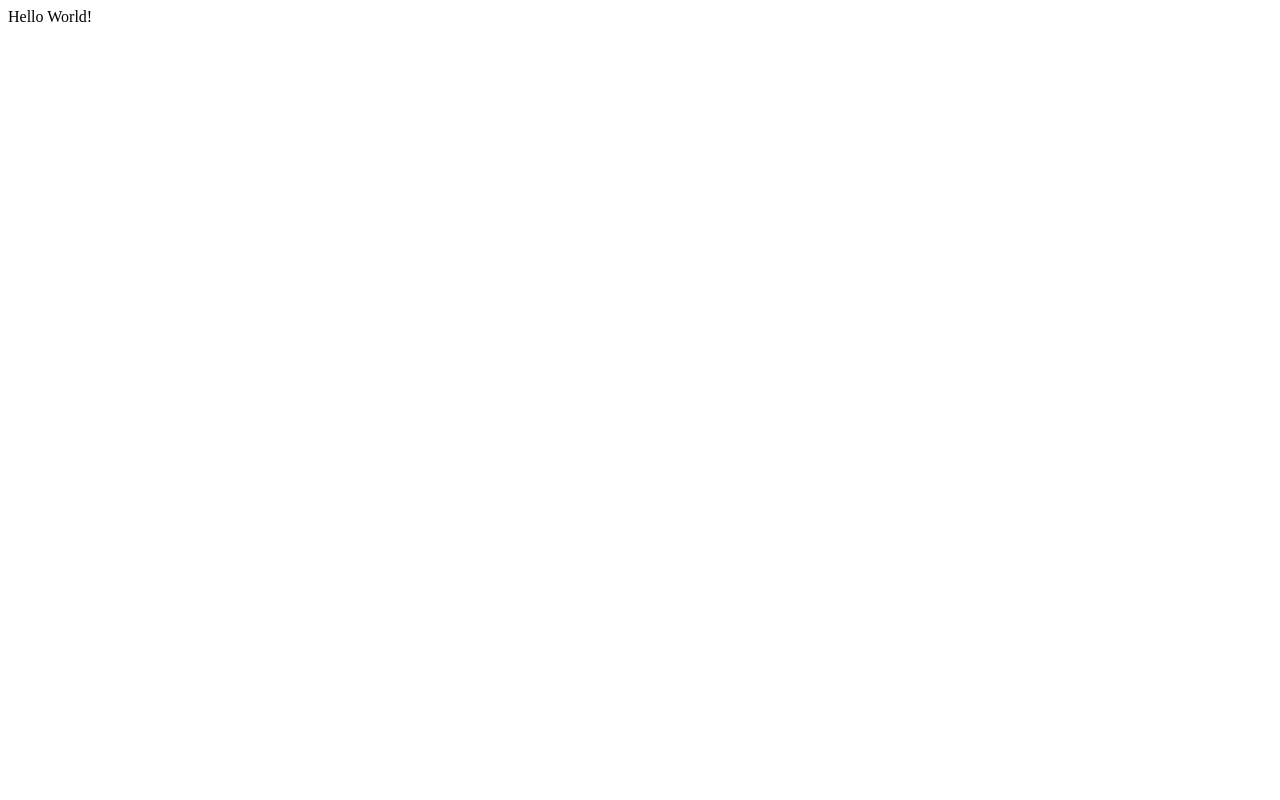
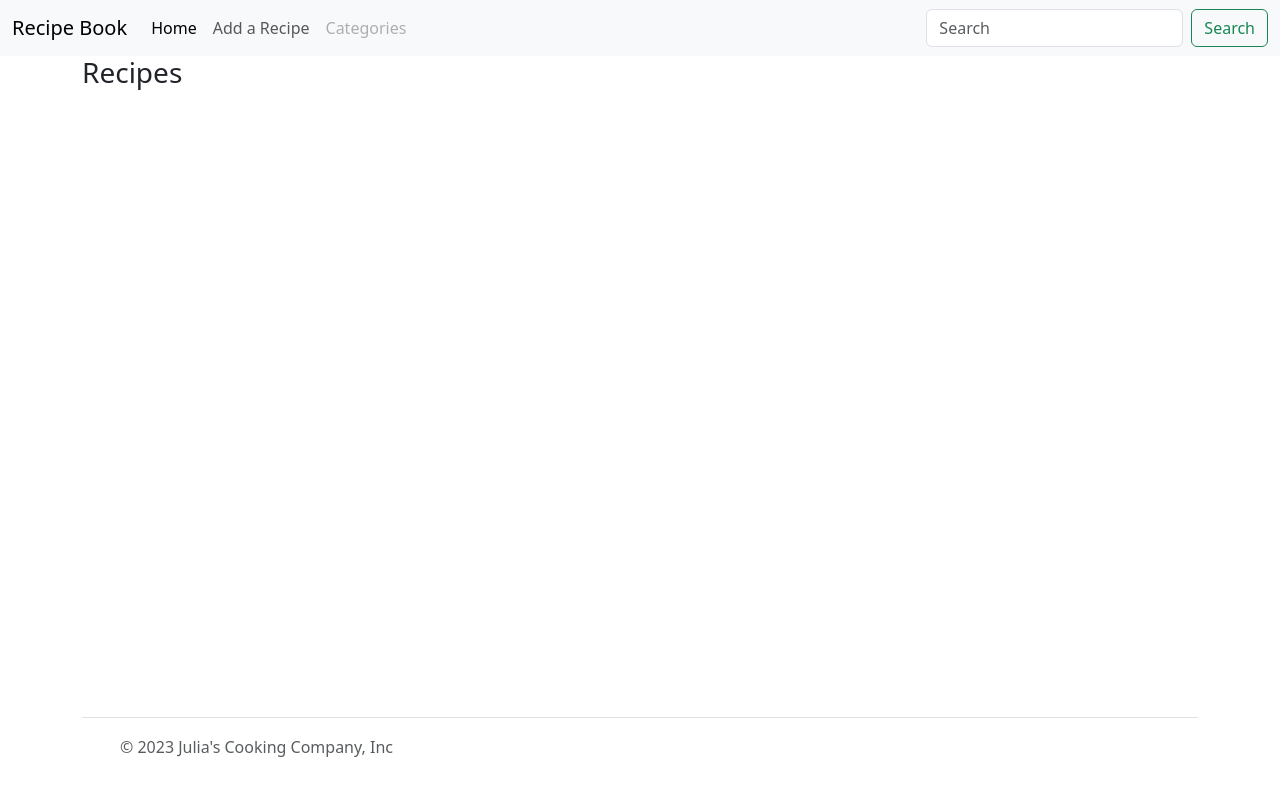
Before and after one commit to Mark-Assessment/j-nowakowska-cooking-co-m3-2, a Flask app: page / in a window 1280 px wide. Before the commit the page is almost empty. Run offline with Flask 3, Linux system fonts and the light colour scheme.

Commit message:
head and footer set up, css and js files created

```diff
--- a/recipebook/routes.py
+++ b/recipebook/routes.py
@@ -4,4 +4,4 @@ from recipebook.models import Category, Recipe
 
 @app.route("/")
 def home():
-    return render_template("base.html")
+    return render_template("recipies.html")
--- /dev/null
+++ b/recipebook/static/css/style.css
@@ -0,0 +1,9 @@
+body{
+    display: flex;
+    min-height: 100vh;
+    flex-direction: column;
+}
+
+main{
+    flex: 1 0 auto;
+}
--- a/recipebook/templates/base.html
+++ b/recipebook/templates/base.html
@@ -4,9 +4,65 @@
     <meta charset="UTF-8">
     <meta http-equiv="X-UA-Compatible" content="IE=edge">
     <meta name="viewport" content="width=device-width, initial-scale=1.0">
+    <link rel="stylesheet" href="{{ url_for('static', filename='css/style.css') }}" type="text/css">
     <title>Recipe Book</title>
+
+    <link href="https://cdn.jsdelivr.net/npm/bootstrap@5.3.1/dist/css/bootstrap.min.css" rel="stylesheet" integrity="sha384-4bw+/aepP/YC94hEpVNVgiZdgIC5+VKNBQNGCHeKRQN+PtmoHDEXuppvnDJzQIu9" crossorigin="anonymous">
 </head>
 <body>
-    Hello World!
+   <header>
+    <!-- bootstrap responsive header-->
+    <nav class="navbar navbar-expand-lg bg-body-tertiary">
+        <div class="container-fluid">
+          <button class="navbar-toggler" type="button" data-bs-toggle="collapse" data-bs-target="#navbarTogglerDemo03" aria-controls="navbarTogglerDemo03" aria-expanded="false" aria-label="Toggle navigation">
+            <span class="navbar-toggler-icon"></span>
+          </button>
+          <a class="navbar-brand" href="{{ url_for('home')}}">Recipe Book</a>
+          <div class="collapse navbar-collapse" id="navbarTogglerDemo03">
+            <ul class="navbar-nav me-auto mb-2 mb-lg-0">
+              <li class="nav-item">
+                <a class="nav-link active" aria-current="page" href="{{ url_for('home')}}">Home</a>
+              </li>
+              <li class="nav-item">
+                <a class="nav-link" href="#">Add a Recipe</a>
+              </li>
+              <li class="nav-item">
+                <a class="nav-link disabled" aria-disabled="true">Categories</a>
+              </li>
+            </ul>
+            <form class="d-flex" role="search">
+              <input class="form-control me-2" type="search" placeholder="Search" aria-label="Search">
+              <button class="btn btn-outline-success" type="submit">Search</button>
+            </form>
+          </div>
+        </div>
+    </nav>
+  </header>
+
+  <main class="container">
+    {% block content %}
+    {% endblock %}
+
+  </main>
+
+  <div class="container">
+    <footer class="d-flex flex-wrap justify-content-between align-items-center py-3 my-4 border-top">
+      <div class="col-md-4 d-flex align-items-center">
+        <a href="/" class="mb-3 me-2 mb-md-0 text-muted text-decoration-none lh-1">
+          <svg class="bi" width="30" height="24"><use xlink:href="#bootstrap"></use></svg>
+        </a>
+        <span class="mb-3 mb-md-0 text-muted">© 2023 Julia's Cooking Company, Inc</span>
+      </div>
+
+      <ul class="nav col-md-4 justify-content-end list-unstyled d-flex">
+        <li class="ms-3"><a class="text-muted" href="#"><svg class="bi" width="24" height="24"><use xlink:href="#twitter"></use></svg></a></li>
+        <li class="ms-3"><a class="text-muted" href="#"><svg class="bi" width="24" height="24"><use xlink:href="#instagram"></use></svg></a></li>
+        <li class="ms-3"><a class="text-muted" href="#"><svg class="bi" width="24" height="24"><use xlink:href="#facebook"></use></svg></a></li>
+      </ul>
+    </footer>
+  </div>
+
+    <script src="https://cdn.jsdelivr.net/npm/bootstrap@5.3.1/dist/js/bootstrap.bundle.min.js" integrity="sha384-HwwvtgBNo3bZJJLYd8oVXjrBZt8cqVSpeBNS5n7C8IVInixGAoxmnlMuBnhbgrkm" crossorigin="anonymous"></script>
+    <script src="{{ url_for('static', filename='js/script.js') }}"></script>
 </body>
 </html>
--- /dev/null
+++ b/recipebook/templates/recipies.html
@@ -0,0 +1,6 @@
+{% extends "base.html" %}
+{% block content %}
+
+<h3 class ="light-purple-text center-align">Recipes</h3>
+
+{% endblock %}
```
Also changed, not shown: recipebook/static/js/script.js (added).
